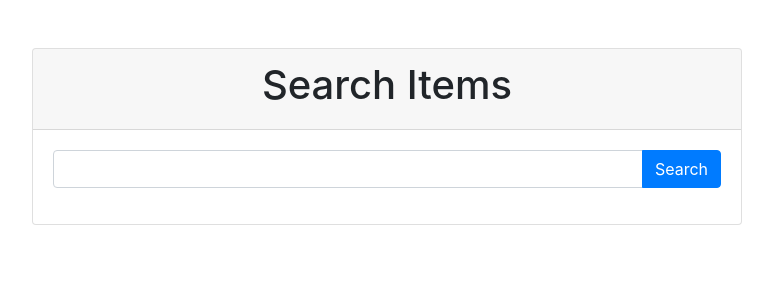
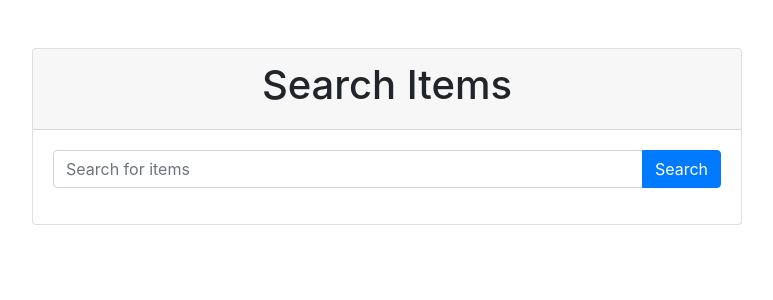
Before and after one commit to zaidanyahya/english-search-engine-for-rakuten-ichiba, a Django app: page /search/ in a window 1280 px wide. Shown: the top 300 px of the page, without its empty margins (253-1026 px from the left). Run offline with Django 5.2, Linux system fonts and the light colour scheme; some libraries are stand-ins or nearby versions.

Commit message:
update: fix placeholder

```diff
--- a/search_engine/templates/search/search_form.html
+++ b/search_engine/templates/search/search_form.html
@@ -1,6 +1,6 @@
 <form method="get" action="{% url 'search_results' %}">
     <div class="input-group mb-3">
-        <input type="text" class="form-control" placeholder="{{ query }}" name="q">
+        <input type="text" class="form-control" placeholder="Search for items" name="q" {% if query %}value="{{ query }}"{% endif %}>
         <div class="input-group-append">
             <button class="btn btn-primary" type="submit">Search</button>
         </div>
```
